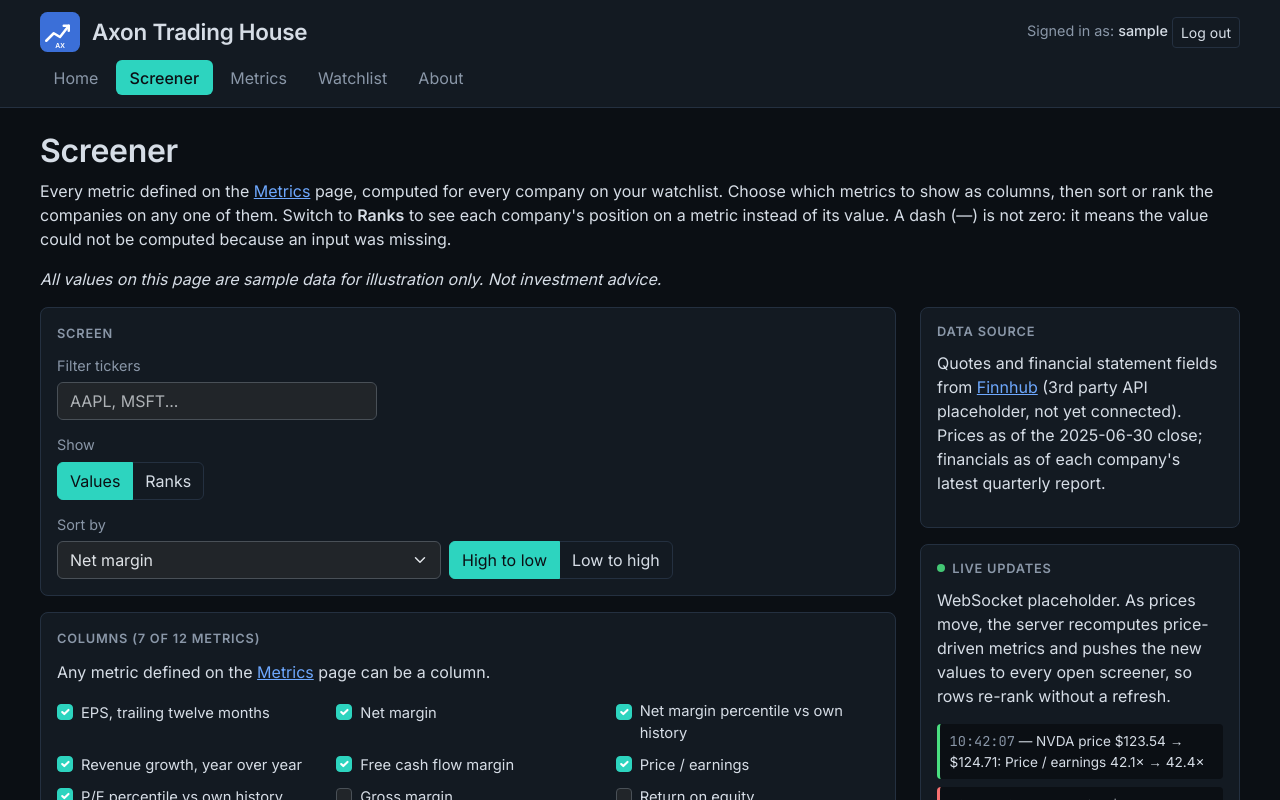
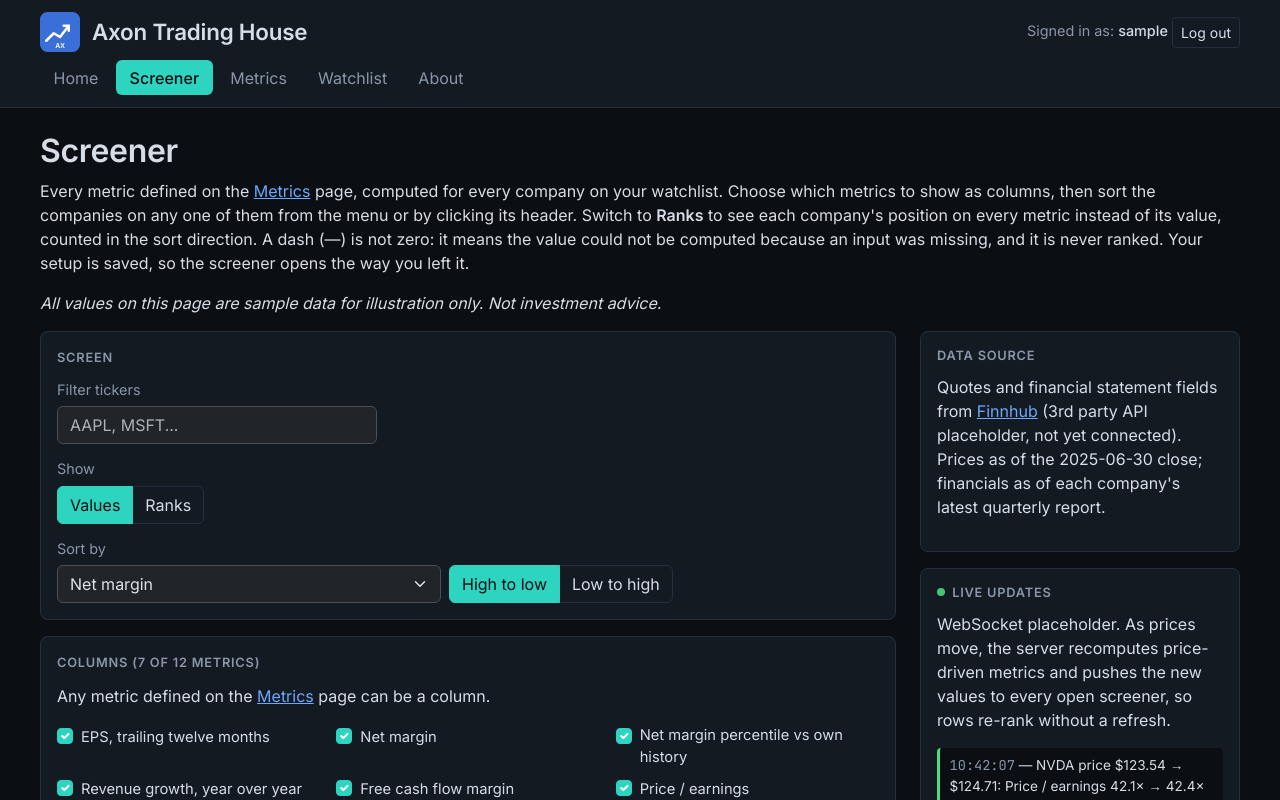
Before and after one commit to isaac-downs-3/startup, a React (Vite) app: page /screener in a window 1280 px wide. Shown: the top 800 px of the page. Built offline with nearby package versions, Linux system fonts and the light colour scheme; sample sign-in values are in the browser's storage.

Commit message:
Explain header sorting, rank direction, and the saved setup on the screener

```diff
--- a/src/screener/screener.jsx
+++ b/src/screener/screener.jsx
@@ -35,10 +35,11 @@ export function Screener({ userName }) {
       <h2>Screener</h2>
       <p>
         Every metric defined on the <NavLink to="/metrics">Metrics</NavLink> page, computed for every
-        company on your watchlist. Choose which metrics to show as columns, then sort or rank the companies
-        on any one of them. Switch to <b>Ranks</b> to see each company's position on a metric instead of
-        its value. A dash (&mdash;) is not zero: it means the value could not be computed because an input
-        was missing.
+        company on your watchlist. Choose which metrics to show as columns, then sort the companies on any
+        one of them from the menu or by clicking its header. Switch to <b>Ranks</b> to see each company's
+        position on every metric instead of its value, counted in the sort direction. A dash (&mdash;) is
+        not zero: it means the value could not be computed because an input was missing, and it is never
+        ranked. Your setup is saved, so the screener opens the way you left it.
       </p>
       <p>
         <i>All values on this page are sample data for illustration only. Not investment advice.</i>
```
